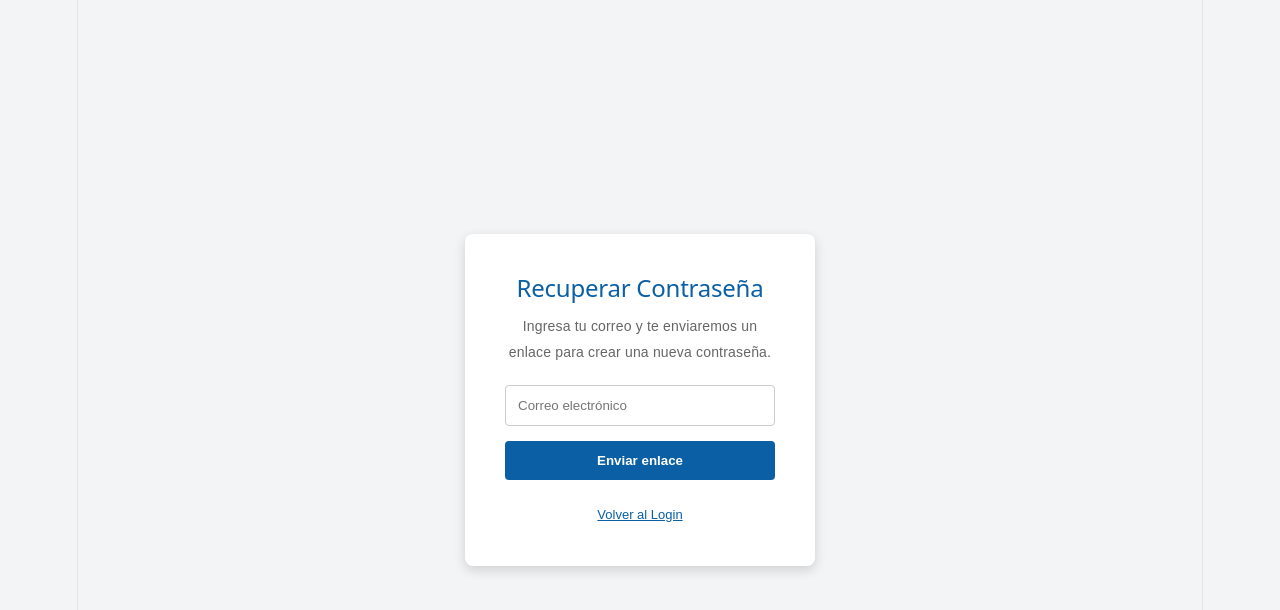
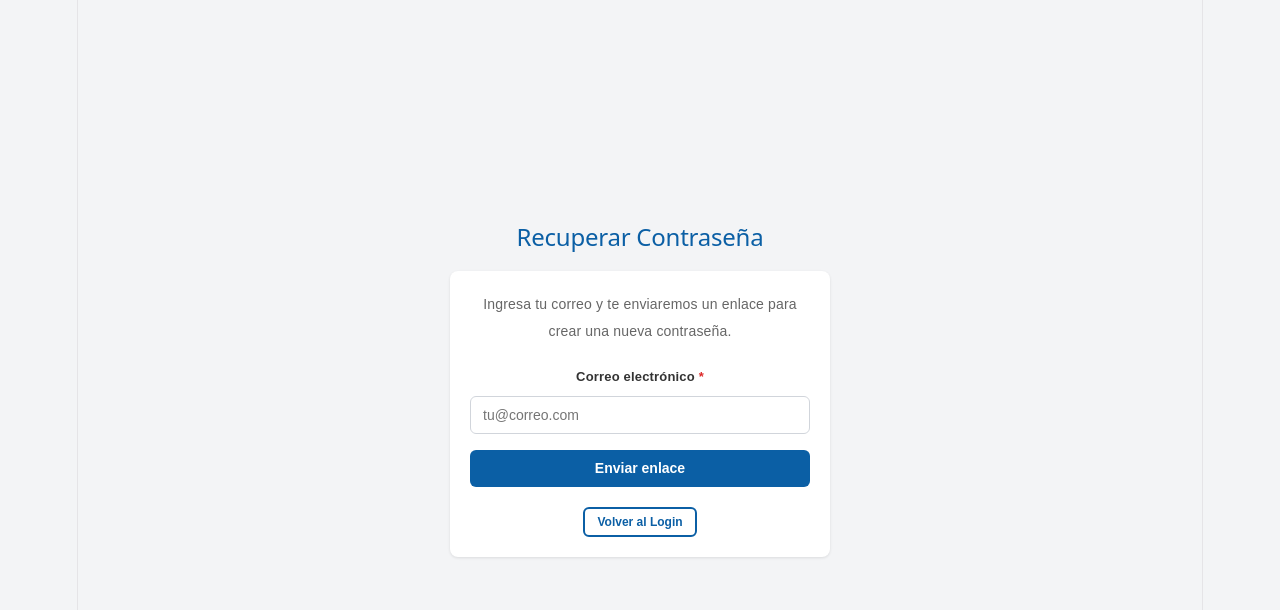
Before and after one commit to efchvhidrocarburos2024-del/sistema-precintos, a React (Vite) app: page / in a window 1280 px wide. Both pictures are taken after a click on the button "¿Olvidaste tu contraseña?". Shown: the top 610 px of the page. Built offline with nearby package versions, Linux system fonts and the light colour scheme.

Commit message:
refactor(forgot-password): migrar a componentes ui y agregar clase auth-wrapper

```diff
--- a/src/App.css
+++ b/src/App.css
@@ -483,3 +483,15 @@ body {
   .form-actions { flex-direction: column-reverse; }
   .form-actions .btn { width: 100%; }
 }
+/* ============================================================
+   PANTALLAS DE AUTENTICACIÓN (Login, Forgot, Reset)
+============================================================ */
+.auth-wrapper {
+  min-height: 100vh;
+  display: flex;
+  justify-content: center;
+  align-items: center;
+  padding: 20px;
+  background-color: var(--gray-bg);
+  font-family: Arial, sans-serif;
+}
--- a/src/components/ForgotPassword.jsx
+++ b/src/components/ForgotPassword.jsx
@@ -1,75 +1,97 @@
-import { useState } from "react";
-import { supabase } from "../supabase";
+import { useState } from 'react'
+import { supabase } from '../supabase'
+import { Card, Input, Boton } from './ui'
 
 export default function ForgotPassword({ setPantalla }) {
-  const [email, setEmail] = useState("");
-  const [enviado, setEnviado] = useState(false);
-  const [cargando, setCargando] = useState(false);
+  const [email, setEmail] = useState('')
+  const [enviado, setEnviado] = useState(false)
+  const [cargando, setCargando] = useState(false)
 
   async function handleSubmit(e) {
-    e.preventDefault();
-    setCargando(true);
+    e.preventDefault()
+    setCargando(true)
 
     await supabase.auth.resetPasswordForEmail(email, {
-      redirectTo: `${window.location.origin}`, // Supabase usará esto para volver a tu app
-    });
+      redirectTo: `${window.location.origin}`,
+    })
 
-    setEnviado(true);
-    setCargando(false);
+    setEnviado(true)
+    setCargando(false)
   }
 
   return (
-    <div style={{ display: 'flex', justifyContent: 'center', alignItems: 'center', height: '100vh', backgroundColor: '#f3f4f6', fontFamily: 'Arial' }}>
-      <div style={{ width: '350px', padding: '40px', backgroundColor: 'white', borderRadius: '8px', boxShadow: '0 4px 12px rgba(0,0,0,0.15)' }}>
+    <div className="auth-wrapper">
+      <div style={{ width: '100%', maxWidth: '380px' }}>
+        <h2 style={{
+          textAlign: 'center',
+          color: 'var(--primary-blue)',
+          marginBottom: '20px',
+          fontSize: '24px'
+        }}>
+          Recuperar Contraseña
+        </h2>
 
-        <h2 style={{ textAlign: 'center', color: '#0B5FA5', marginBottom: '10px' }}>Recuperar Contraseña</h2>
-
+        <Card>
           {enviado ? (
             <div style={{ textAlign: 'center' }}>
-            <p style={{ color: 'green', fontSize: '14px', marginBottom: '20px' }}>
+              <div className="alert alert-success" style={{ marginBottom: '15px' }}>
                 ✅ Si el correo <strong>{email}</strong> está registrado, recibirás un enlace en los próximos minutos.
+              </div>
+              <p style={{ color: 'var(--text-light)', fontSize: '12px', marginBottom: '20px' }}>
+                Revisa también tu bandeja de Spam.
               </p>
-            <p style={{ color: '#666', fontSize: '12px' }}>Revisa también tu bandeja de Spam.</p>
-            <button
+              <Boton
+                variante="primary"
                 onClick={() => setPantalla('')}
-              style={{ marginTop: '20px', padding: '10px', background: '#0B5FA5', color: 'white', border: 'none', borderRadius: '4px', cursor: 'pointer', width: '100%' }}
+                style={{ width: '100%' }}
               >
                 Volver al Login
-            </button>
+              </Boton>
             </div>
           ) : (
             <>
-            <p style={{ textAlign: 'center', color: '#666', fontSize: '14px', marginBottom: '20px' }}>
+              <p style={{
+                textAlign: 'center',
+                color: 'var(--text-light)',
+                fontSize: '14px',
+                marginBottom: '20px'
+              }}>
                 Ingresa tu correo y te enviaremos un enlace para crear una nueva contraseña.
               </p>
-            <form onSubmit={handleSubmit} style={{ display: 'flex', flexDirection: 'column', gap: '15px' }}>
-              <input
+
+              <form onSubmit={handleSubmit}>
+                <Input
+                  label="Correo electrónico"
                   type="email"
-                placeholder="Correo electrónico"
                   value={email}
                   onChange={(e) => setEmail(e.target.value)}
+                  placeholder="tu@correo.com"
                   required
-                style={{ padding: '12px', borderRadius: '4px', border: '1px solid #ccc' }}
                 />
-              <button
-                type="submit"
+
+                <Boton
+                  tipo="submit"
+                  variante="primary"
                   disabled={cargando}
-                style={{ padding: '12px', background: '#0B5FA5', color: 'white', border: 'none', borderRadius: '4px', cursor: 'pointer', fontWeight: 'bold' }}>
+                  style={{ width: '100%' }}
+                >
                   {cargando ? 'Enviando...' : 'Enviar enlace'}
-              </button>
+                </Boton>
               </form>
+
               <div style={{ textAlign: 'center', marginTop: '20px' }}>
-              <button
-                type="button"
+                <Boton
+                  variante="outline"
+                  tamano="sm"
                   onClick={() => setPantalla('')}
-                style={{ background: 'none', border: 'none', color: '#0B5FA5', cursor: 'pointer', fontSize: '13px', textDecoration: 'underline' }}
                 >
                   Volver al Login
-              </button>
+                </Boton>
               </div>
             </>
           )}
+        </Card>
       </div>
     </div>
-  );
+  )
 }
```
Lines whose indentation alone changed are shown as unchanged.
